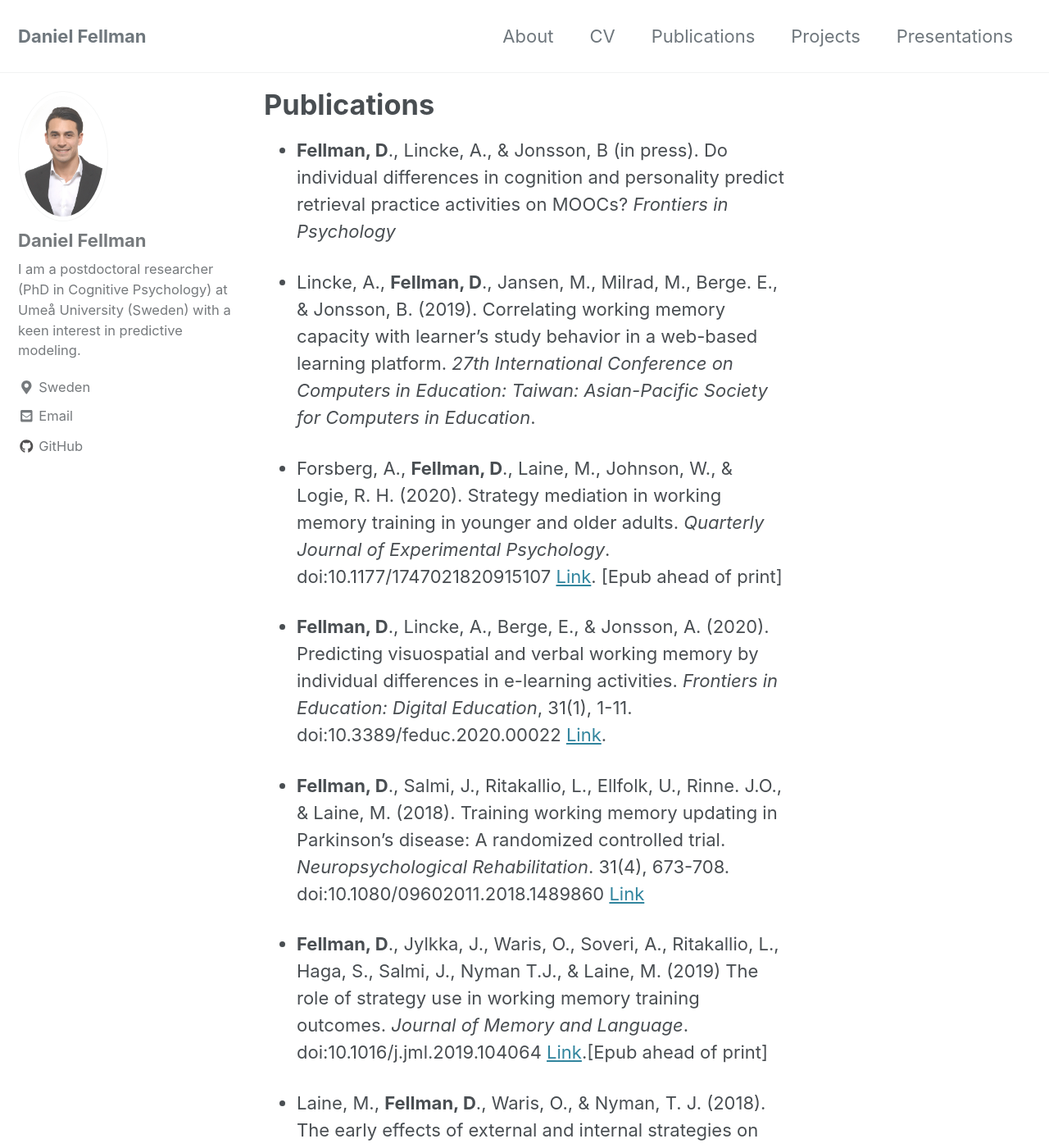
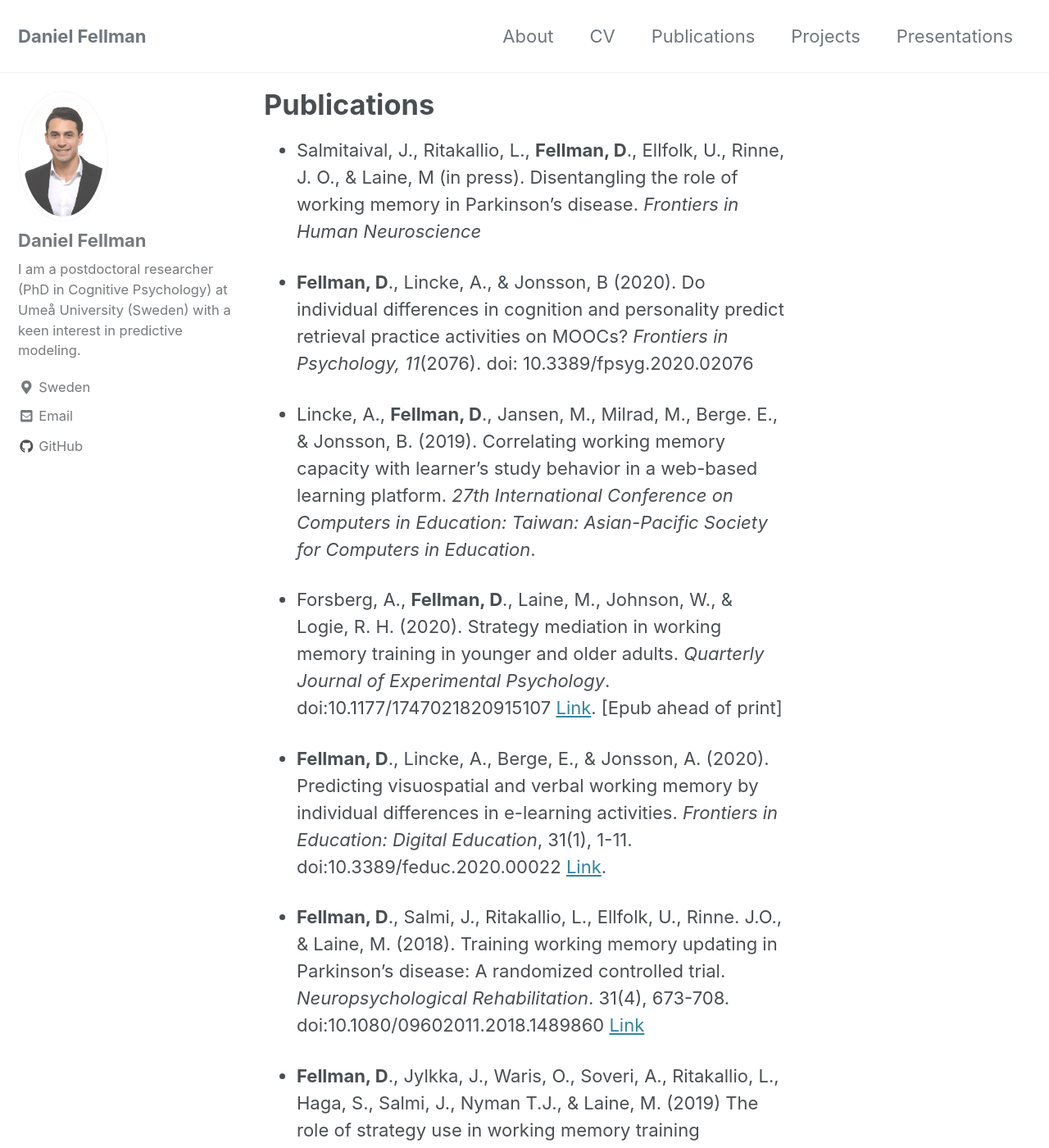
Before and after one commit to danielfellman/danielfellman.github.io, a Jekyll site: the page built from _pages/publications.md, in a window 1280 px wide and 1400 px high. Shown: the whole window at 82% size. Built offline with Jekyll 4.4.1, drawn with Linux system fonts in a browser that asks for light colours; cached includes are drawn as plain includes; nearby versions of some CDN libraries; some of the changed text lies outside the part shown.

Commit message:
Update publications.md

```diff
--- a/_pages/publications.md
+++ b/_pages/publications.md
@@ -5,7 +5,9 @@ title: "Publications"
 author_profile: true
 ---
 
-*	**Fellman, D**., Lincke, A., & Jonsson, B (in press). Do individual differences in cognition and personality predict retrieval practice activities on MOOCs? *Frontiers in Psychology*
+* Salmitaival, J., Ritakallio, L., **Fellman, D**., Ellfolk, U., Rinne, J. O., & Laine, M (in press). Disentangling the role of working memory in Parkinson's disease. *Frontiers in Human Neuroscience*
+
+*	**Fellman, D**., Lincke, A., & Jonsson, B (2020). Do individual differences in cognition and personality predict retrieval practice activities on MOOCs? *Frontiers in Psychology, 11*(2076). doi: 10.3389/fpsyg.2020.02076
 
 * Lincke, A., **Fellman, D**., Jansen, M., Milrad, M., Berge. E., & Jonsson, B. (2019). Correlating working memory capacity with learner’s study behavior in a web-based learning platform. *27th International Conference on Computers in Education: Taiwan: Asian-Pacific Society for Computers in Education*.
 
@@ -15,7 +17,7 @@ author_profile: true
 
 * **Fellman, D**., Salmi, J., Ritakallio, L., Ellfolk, U., Rinne. J.O., & Laine, M. (2018). Training working memory updating in Parkinson’s disease: A randomized controlled trial. *Neuropsychological Rehabilitation*. 31(4), 673-708. doi:10.1080/09602011.2018.1489860 [Link](https://www.tandfonline.com/doi/abs/10.1080/09602011.2018.1489860)
 
-* **Fellman, D**., Jylkka, J., Waris, O., Soveri, A., Ritakallio, L., Haga, S., Salmi, J., Nyman T.J., & Laine, M. (2019) The role of strategy use in working memory training outcomes. *Journal of Memory and Language*. doi:10.1016/j.jml.2019.104064 [Link](https://www.sciencedirect.com/science/article/pii/S0749596X19300968).[Epub ahead of print]
+* **Fellman, D**., Jylkka, J., Waris, O., Soveri, A., Ritakallio, L., Haga, S., Salmi, J., Nyman T.J., & Laine, M. (2019) The role of strategy use in working memory training outcomes. *Journal of Memory and Language, 119*(104064). doi:10.1016/j.jml.2019.104064 [Link](https://www.sciencedirect.com/science/article/pii/S0749596X19300968).
 
 * Laine, M., **Fellman, D**., Waris, O., & Nyman, T. J. (2018). The early effects of external and internal strategies on working memory updating training. *Scientific Reports,* 39. doi:10.1038/s41598-018-22396-5 [Link](https://www.nature.com/articles/s41598-018-22396-5)
 
```
